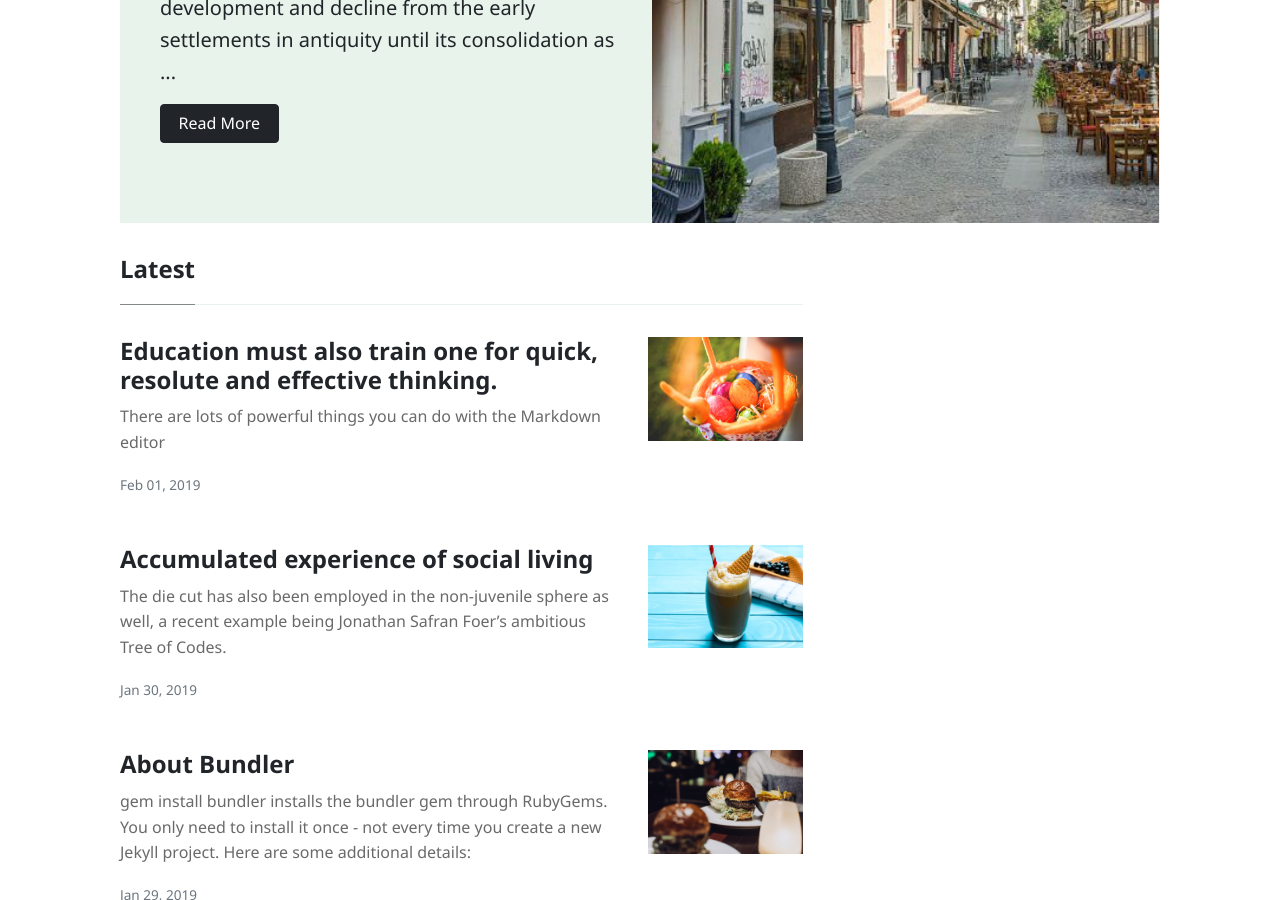
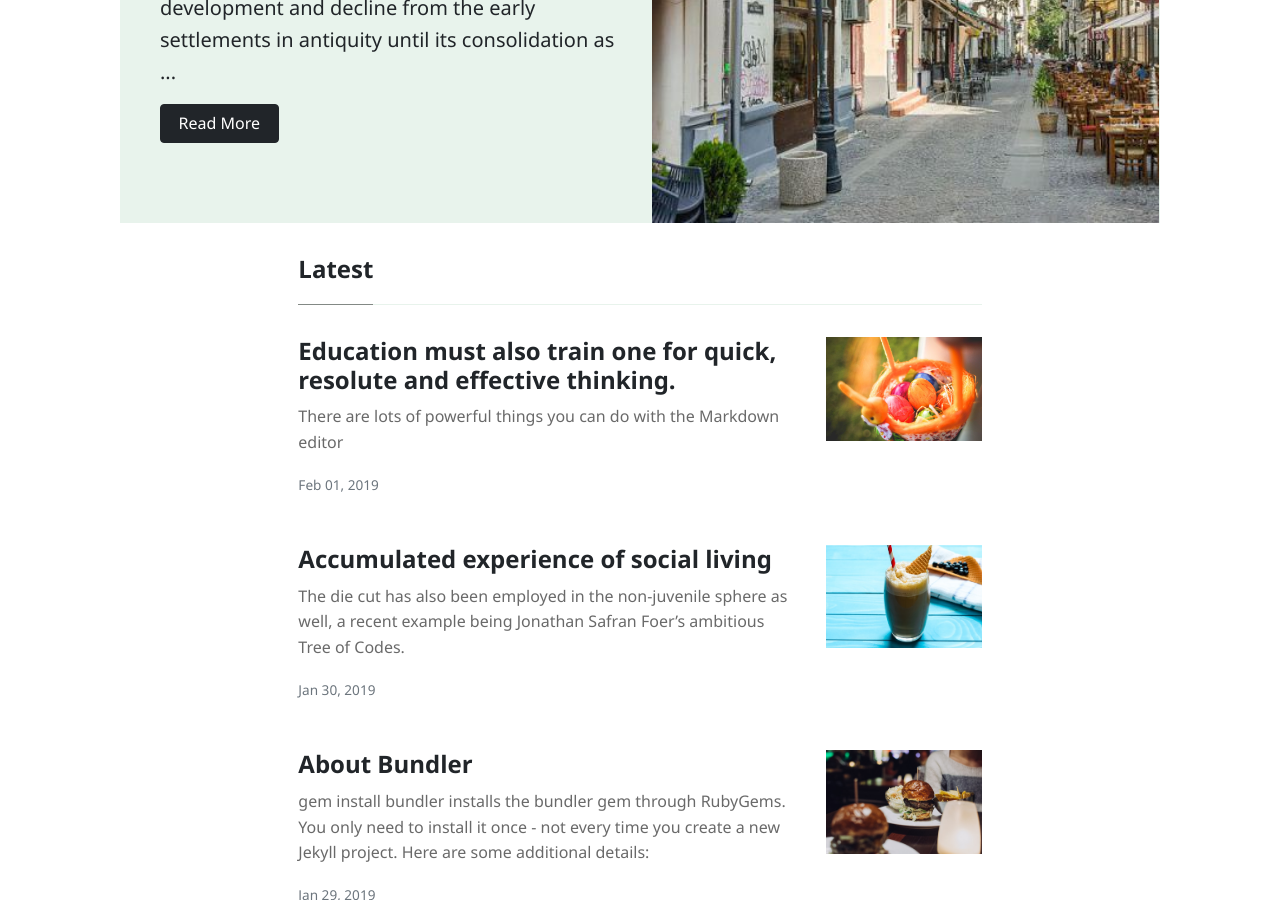
Before and after one commit to viccorrera/viccorrera.github.io, a Jekyll site: the page built from index.html, in a window 1280 px wide and 900 px high, scrolled down 769 px. Built offline with Jekyll 4.4.1, drawn with Linux system fonts in a browser that asks for light colours; nearby versions of some CDN libraries; the list of posts is cut into pages by our own code.

Commit message:
Justify bottom content to center

```diff
--- a/index.html
+++ b/index.html
@@ -178,7 +178,7 @@ description: "Level up your thinking"
 
     <!-- Now the rest of the posts with the usual loop but with an offset:4 on the first page so we can skeep the first 4 posts displayed above -->
 
-    <div class="row mt-3">
+    <div class="row mt-3 justify-content-center">
 
         <div class="col-md-8 main-loop">
 
```
